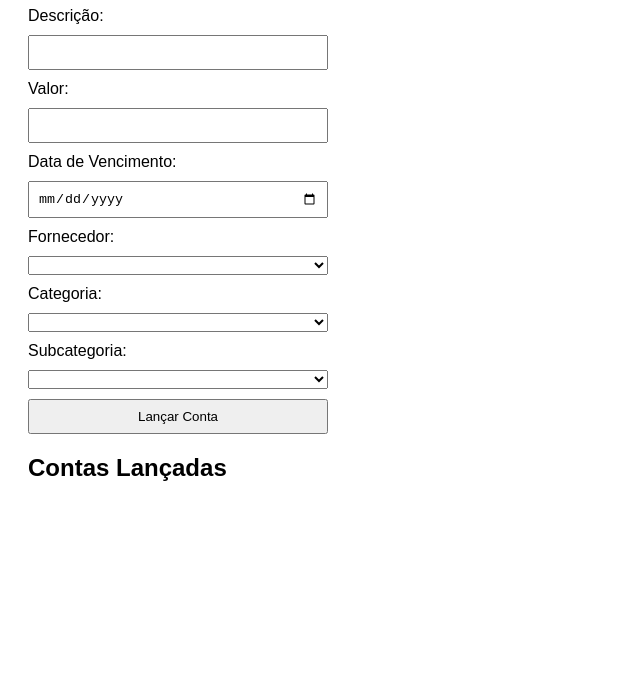
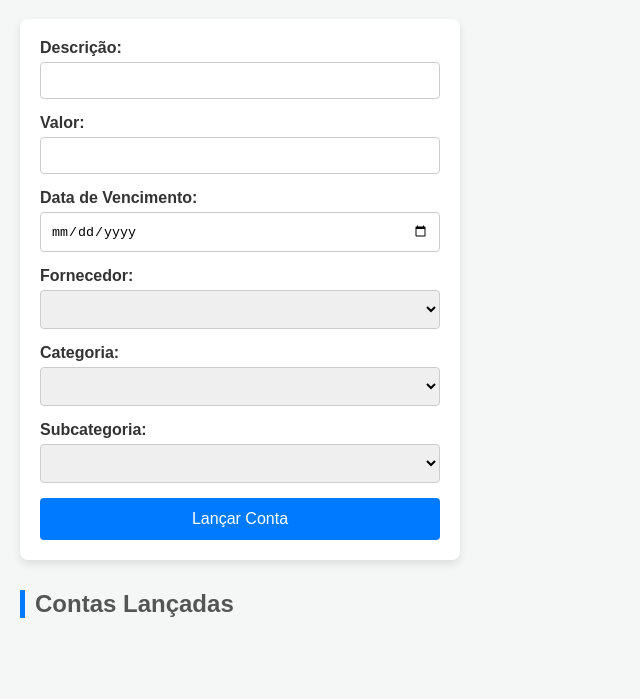
Before and after one commit to hrbraga/geminiContasAPagar, a website: page frontend/html/lctoContasAPagar.html in a window 1280 px wide. Shown: the part 101-800 px from the top of the page, without its empty margins (0-640 px from the left). Drawn offline with Linux system fonts and the light colour scheme; files that its build step writes are made by us from their sources; no server answers.

Commit message:
adiciona estilos e estrutura para as páginas "Contas a Pagar", "Cadastro de Fornecedores" e "Lançamento de Contas a Pagar"

```diff
--- a/frontend/css/style.css
+++ b/frontend/css/style.css
@@ -1,17 +1,102 @@
+/* GERAL E LAYOUT BÁSICO */
 body {
-    font-family: sans-serif;
+    font-family: 'Arial', sans-serif;
+    background-color: #f4f7f6; /* Fundo cinza claro e suave */
+    color: #333;
+    margin: 0;
     padding: 20px;
 }
+
+h1 {
+    color: #007bff; /* Azul primário para títulos */
+    border-bottom: 2px solid #007bff;
+    padding-bottom: 10px;
+    margin-bottom: 30px;
+}
+
+h2 {
+    color: #555;
+    margin-top: 25px;
+    border-left: 5px solid #007bff;
+    padding-left: 10px;
+}
+
+/* ESTILO DOS FORMULÁRIOS */
 form {
+    background-color: #fff;
+    padding: 20px;
+    border-radius: 8px;
+    box-shadow: 0 4px 8px rgba(0, 0, 0, 0.1);
+    margin-bottom: 30px;
     display: flex;
     flex-direction: column;
-    width: 300px;
-    gap: 10px;
-    margin-bottom: 20px;
+    width: 100%;
+    max-width: 400px; /* Limita a largura dos formulários */
+    gap: 15px; /* Espaçamento entre os elementos */
 }
-input, button {
-    padding: 8px;
+
+label {
+    font-weight: bold;
+    margin-bottom: -10px; /* Reduz espaço entre label e input */
+    color: #333;
 }
+
+input[type="text"],
+input[type="number"],
+input[type="date"],
+select {
+    width: 100%;
+    padding: 10px;
+    border: 1px solid #ccc;
+    border-radius: 4px;
+    box-sizing: border-box; /* Garante que o padding não aumente o tamanho total */
+    transition: border-color 0.3s;
+}
+
+input:focus,
+select:focus {
+    border-color: #007bff; /* Borda azul ao focar */
+    outline: none;
+}
+
+/* ESTILO DOS BOTÕES */
+button {
+    background-color: #007bff;
+    color: white;
+    padding: 12px 20px;
+    border: none;
+    border-radius: 4px;
+    cursor: pointer;
+    font-size: 16px;
+    transition: background-color 0.3s;
+}
+
+button:hover {
+    background-color: #0056b3; /* Azul mais escuro ao passar o mouse */
+}
+
+/* ESTILO DAS LISTAS */
+ul {
+    list-style-type: none;
+    padding: 0;
+}
+
 li {
-    margin-bottom: 5px;
+    background-color: #fff;
+    border: 1px solid #ddd;
+    padding: 15px;
+    margin-bottom: 10px;
+    border-radius: 4px;
+    display: flex;
+    justify-content: space-between; /* Alinha o conteúdo e o botão de baixa */
+    align-items: center;
+    box-shadow: 0 1px 3px rgba(0, 0, 0, 0.05);
 }
+
+/* Estilo específico para o status de contas */
+li span b {
+    margin-left: 10px;
+    padding: 4px 8px;
+    border-radius: 3px;
+    font-size: 0.9em;
+}
--- a/frontend/html/lancamentos-contas.html
+++ b/frontend/html/lctoContasAPagar.html
@@ -4,7 +4,7 @@
     <meta charset="UTF-8">
     <meta name="viewport" content="width=device-width, initial-scale=1.0">
     <title>Lançamento de Contas a Pagar</title>
-    <link rel="stylesheet" href="style.css">
+    <link rel="stylesheet" href="/frontend/css/style.css">
 </head>
 <body>
     <h1>Lançamento de Contas a Pagar</h1>
```
Also changed, not shown: frontend/html/contasAPagar.html (renamed from frontend/html/contas-apagar.html), frontend/html/fornecedores.html (renamed from frontend/html/index.html).
